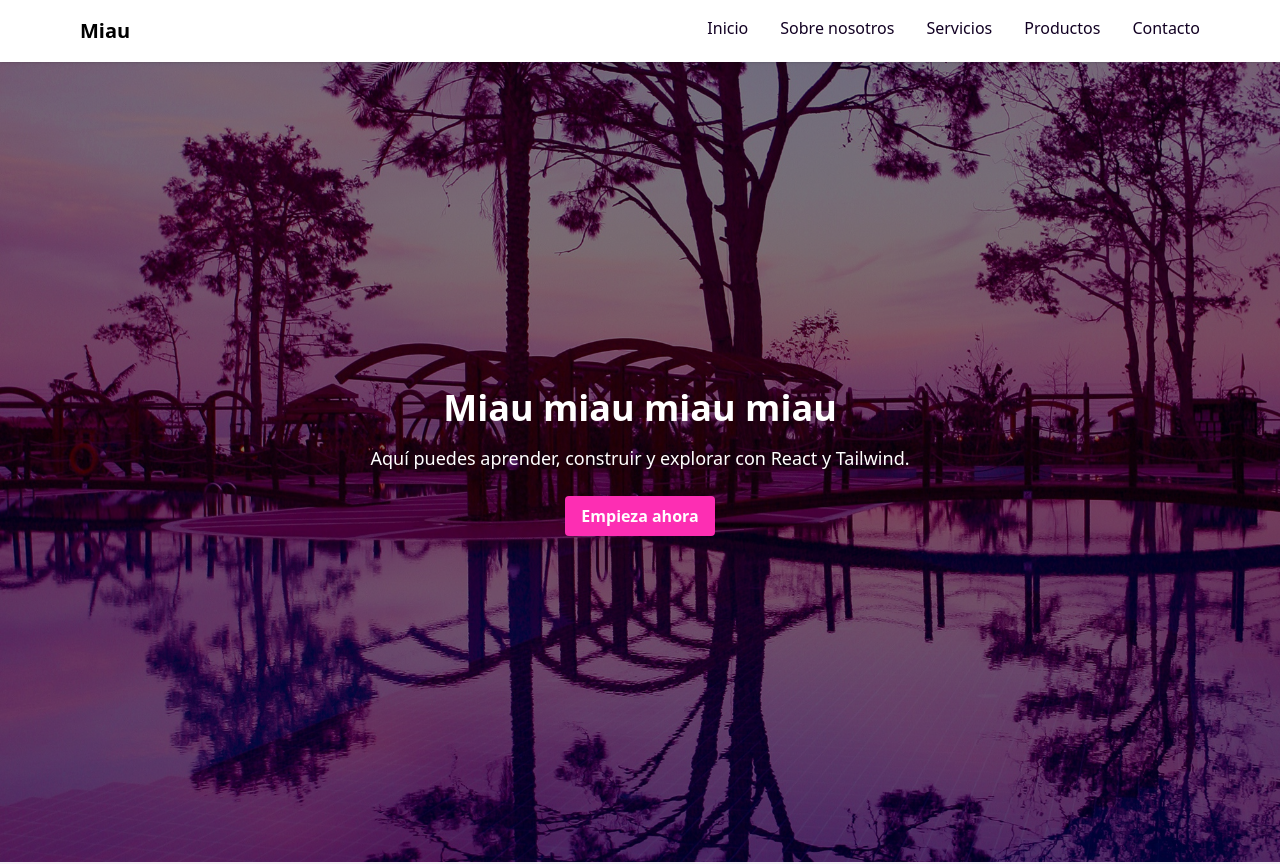
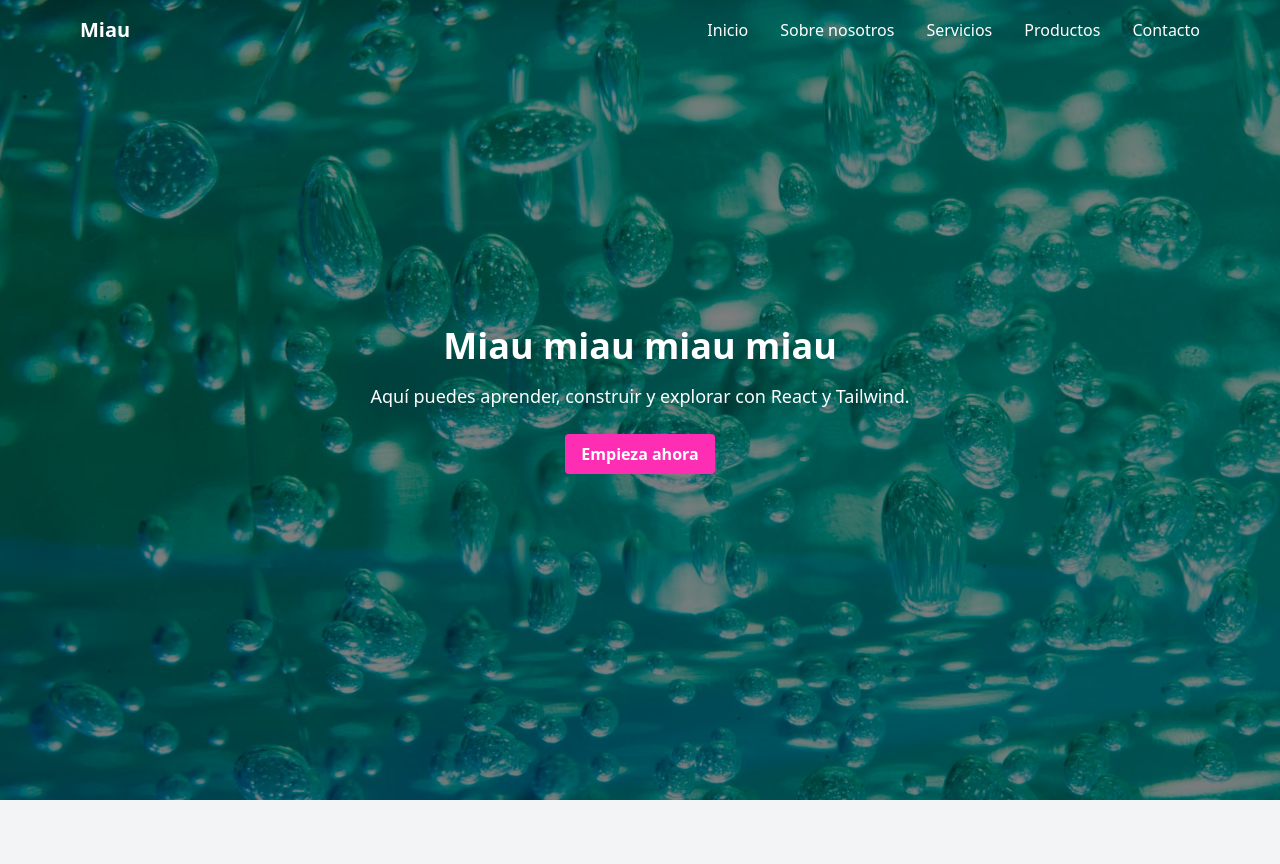
Before and after one commit to simonavegatel/mi-pagina-web, a React (Vite) app: page / in a window 1280 px wide. Shown: the top 864 px of the page. Built offline with nearby package versions, Linux system fonts and the light colour scheme.

Commit message:
header blurry y cambio de fodno hero

```diff
--- a/src/components/Header.tsx
+++ b/src/components/Header.tsx
@@ -13,50 +13,54 @@ export default function Header() {
   }, []);
 
   return (
+
     <header
-      className={`sticky top-0 z-50 shadow transition-all duration-300 ${
-        scrolled
-          ? "bg-white/20 backdrop-blur-sm"
-          : "bg-transparent backdrop-blur-0"
-      }`}
-    >
+    className={`fixed top-0 left-0 w-full z-50 transition-all duration-500 ${
+      scrolled
+        ? "bg-white/20 backdrop-blur-md shadow-md" // Fondo blanco con transparencia
+        : "bg-transparent text-white" // Fondo transparente
+    }`}
+  >
+
+
+
       <Container className="py-4 flex justify-between items-center">
-        <h1 className="text-xl font-bold">
-          <a href="/" className="transition-all duration-500 hover:scale-110 inline-block">
+        <h1 className="text-xl font-bold transition-colors duration-0">
+          <a href="/" className="transition-all duration-0 inline-block">
             Miau
           </a>
         </h1>
         <nav className="space-x-8">
           <Link
             to="/"
-            variant="primary"
+
           >
             Inicio
           </Link>
           <Link
             to="/about"
-            variant="primary"
+
 
           >
             Sobre nosotros
           </Link>
           <Link
             to="/services"
-            variant="primary"
+
 
           >
             Servicios
           </Link>
           <Link
             to="/products"
-            variant="primary"
+
 
           >
             Productos
           </Link>
           <Link
             to="/contact"
-            variant="primary"
+
 
           >
             Contacto
--- a/src/components/Hero.tsx
+++ b/src/components/Hero.tsx
@@ -5,12 +5,12 @@ import Button from "./ui/Button";
 export default function Hero({ className }: { className?: string }) {
   return (
     <section id="hero"
-      className={`relative flex items-center bg-[url('/src/assets/hero.jpg')] bg-cover bg-center min-h-screen ${className}`}
+        className={`relative flex items-center bg-[url('/src/assets/hero.jpg')] bg-cover bg-center ${className}`}
     >
       {/* Overlay */}
       <div className="absolute inset-0 bg-black/50"></div>
       {/* Contenido */}
-      <Container className="relative flex flex-col justify-center items-center text-center w-full">
+      <Container className="relative flex flex-col justify-center items-center text-center w-full h-screen">
         <h2 className="text-4xl font-bold mb-4 text-white">Miau miau miau miau</h2>
         <p className="text-lg text-white mb-6">
           Aquí puedes aprender, construir y explorar con React y Tailwind.
--- a/src/components/ui/Link.tsx
+++ b/src/components/ui/Link.tsx
@@ -3,23 +3,18 @@ import { Link as RouterLink } from "react-router-dom";
 import type { LinkProps as RouterLinkProps } from "react-router-dom";
 
 type LinkProps = RouterLinkProps & {
-  variant?: "primary" | "secondary";
   className?: string;
 };
 
-const variants = {
-  primary: "text-primary hover:text-accent transition-colors duration-300 relative inline-block after:content-[''] after:block after:h-[2px] after:w-full after:bg-accent after:mt-1 after:scale-x-0 after:transition-transform after:duration-300 after:origin-center hover:after:scale-x-100",
-  secondary: "text-gray-500 hover:text-accent transition-colors duration-300",
-};
 
 export default function Link({
-  variant = "primary",
+
   className = "",
   ...props
 }: LinkProps) {
   return (
     <RouterLink
-      className={`${variants[variant]} ${className}`}
+      className={`${className}`}
       {...props}
     />
   );
```
Also changed, not shown: src/assets/hero.jpg.
